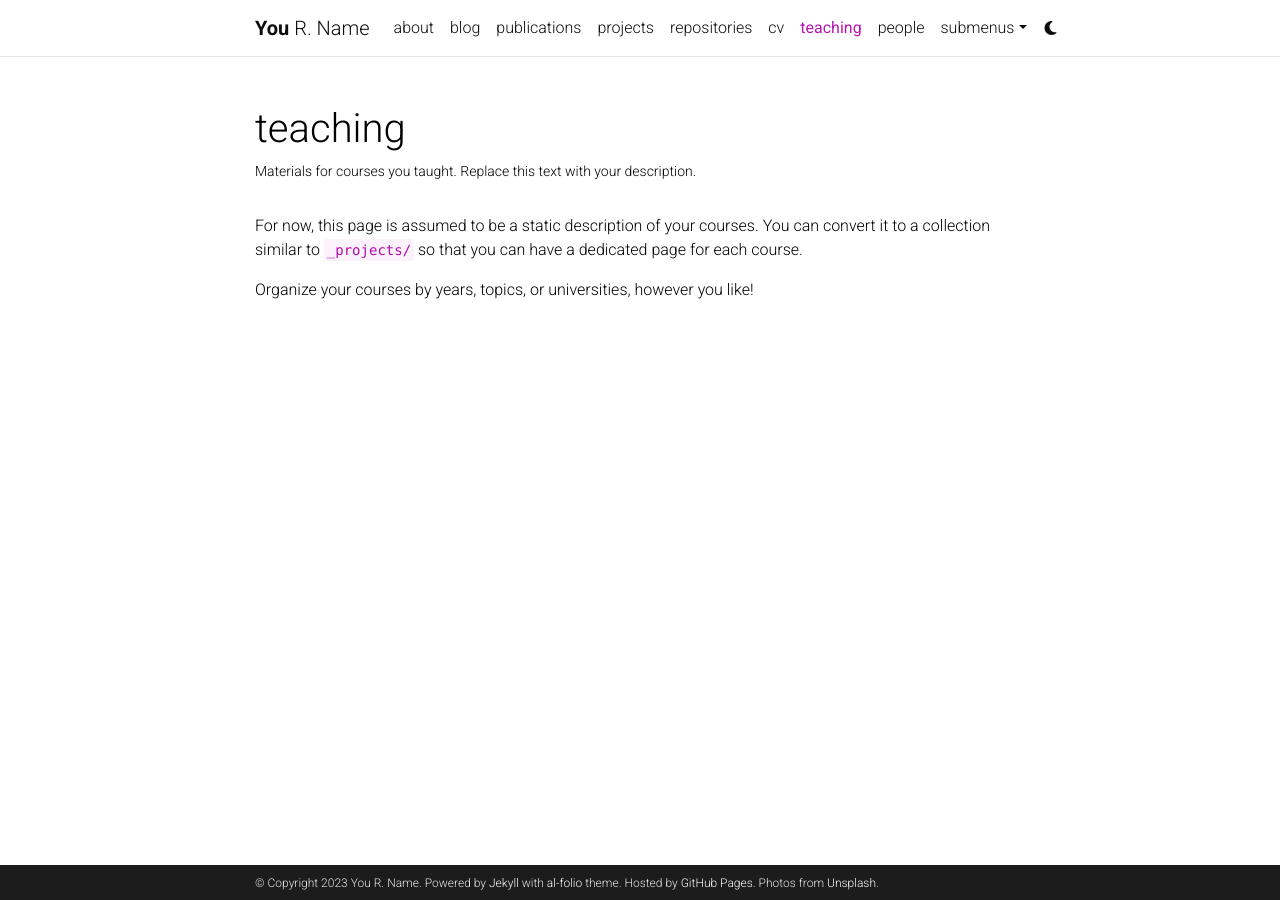
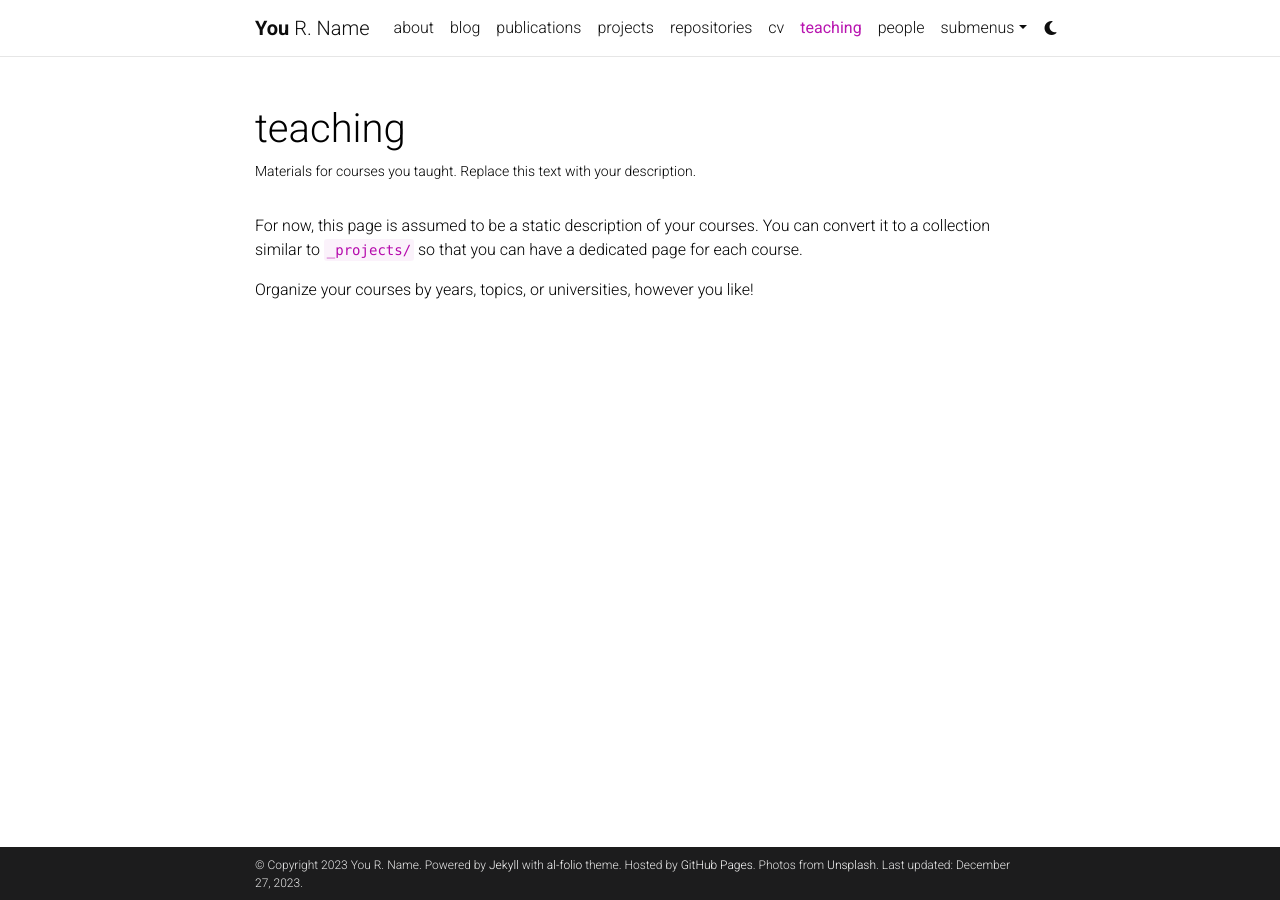
Before and after one commit to nicanorcarrascovargas/nicanorcarrascovargas.github.io, a Jekyll site: the page built from _pages/teaching.md, in a window 1280 px wide. Built offline with Jekyll 4.4.1, drawn with Linux system fonts in a browser that asks for light colours; comment, search, counter and statistics services are not loaded; a style sheet for code colours, icons or effects is not loaded; some of the changed lines change nothing that is shown.

Commit message:
Update _config.yml

```diff
--- a/_config.yml
+++ b/_config.yml
@@ -18,9 +18,9 @@
 lang: en # the language of your site (for example: en, fr, cn, ru, etc.)
 icon: ⚛️  # the emoji used as the favicon (alternatively, provide image name in /assets/img/)
 
-url: https://alshedivat.github.io # the base hostname & protocol for your site
-baseurl: /al-folio # the subpath of your site, e.g. /blog/. Leave blank for root
-last_updated: false # set to true if you want to display last updated in the footer
+url: https://nicanorcarrascovargas.github.io # the base hostname & protocol for your site
+baseurl:  # the subpath of your site, e.g. /blog/. Leave blank for root
+last_updated: true # set to true if you want to display last updated in the footer
 impressum_path:  # set to path to include impressum link in the footer, use the same path as permalink in a page, helps to conform with EU GDPR
 
 # -----------------------------------------------------------------------------
```
